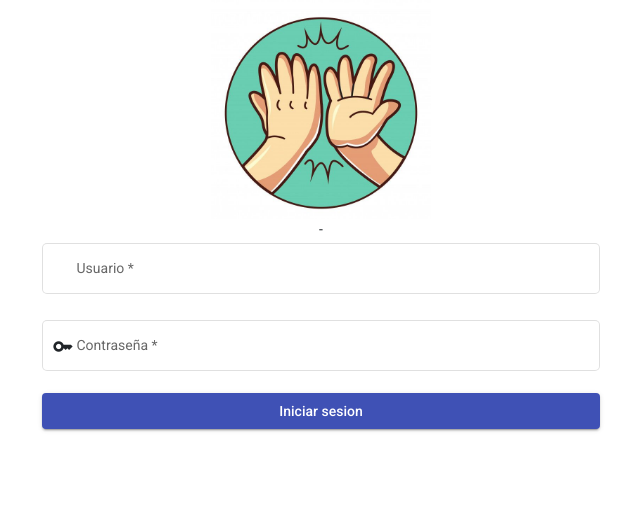
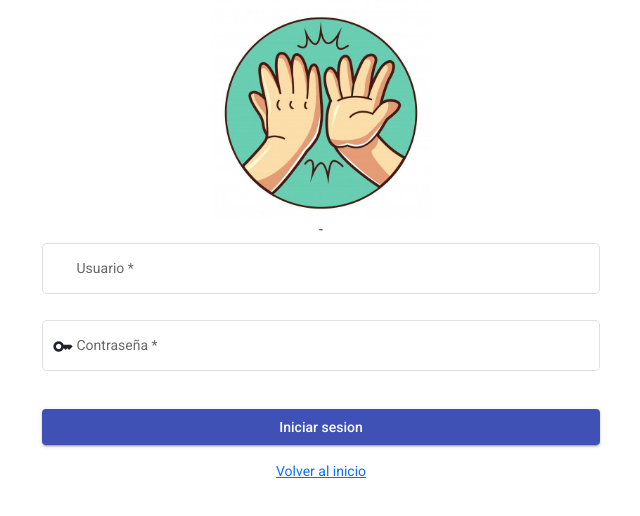
Before and after one commit to RafaFil/obligatorio_base_de_datos_II, an Angular app in the folder frontend/: page /login in a window 1280 px wide. Shown: the top 516 px of the page, without its empty margins (319-959 px from the left). Built offline with nearby package versions, Linux system fonts and the light colour scheme.

Commit message:
landing now redirects

```diff
--- a/frontend/src/app/modules/pages/landing/components/login-form/login-form.component.html
+++ b/frontend/src/app/modules/pages/landing/components/login-form/login-form.component.html
@@ -12,4 +12,7 @@
     </mat-form-field>
 </form>
 
-<button mat-raised-button color="primary" class="w-100" (click)="getUser()">Iniciar sesion</button>
+<button mat-raised-button color="primary" class="w-100 mt-3 mb-3" (click)="getUser()">Iniciar sesion</button>
+<a routerLink="/">
+    <p class="text-center">Volver al inicio</p>
+</a>
--- a/frontend/src/app/modules/pages/landing/components/login-form/login-form.component.ts
+++ b/frontend/src/app/modules/pages/landing/components/login-form/login-form.component.ts
@@ -1,5 +1,6 @@
 import { Component, OnInit } from '@angular/core';
 import { FormBuilder, Validators } from '@angular/forms';
+import { Router } from '@angular/router';
 import { UserAuth } from 'src/app/modules/core/interfaces/userAuth';
 import { UserService } from 'src/app/modules/core/services/user.service';
 
@@ -12,7 +13,8 @@ export class LoginFormComponent implements OnInit {
 
   usuarioDO!: string | null;
 
-  constructor(private formBuilder : FormBuilder, private userService : UserService) { }
+  constructor(private formBuilder : FormBuilder, private userService : UserService,
+              private router : Router) { }
 
   ngOnInit(): void {
   }
@@ -43,13 +45,13 @@ export class LoginFormComponent implements OnInit {
             alert("Ups nuestros servidores en kazajistan han explotado, tome un video");
         }
 
-        //hacer el redirect al home del user
-        //tambien ver como meter el save el inspector y bla bla bla
+        else {
+          this.router.navigate(["/home"]);
+        }
       });
 
     }
 
-    //alert("faltan campos");
   }
 
 
--- a/frontend/src/app/modules/pages/landing/components/signup-form/signup-form.component.html
+++ b/frontend/src/app/modules/pages/landing/components/signup-form/signup-form.component.html
@@ -41,3 +41,6 @@
 (click)="registerUser()"
 disabled="{{signupForm.invalid}}"
 >Registrarse</button>
+<a routerLink="/">
+    <p class="text-center">Volver al inicio</p>
+</a>
--- a/frontend/src/app/modules/pages/landing/components/signup-form/signup-form.component.ts
+++ b/frontend/src/app/modules/pages/landing/components/signup-form/signup-form.component.ts
@@ -1,5 +1,6 @@
 import { Component, OnInit } from '@angular/core';
 import { FormBuilder, Validators } from '@angular/forms';
+import { Router } from '@angular/router';
 import { User } from 'src/app/modules/core/interfaces/user';
 import { UserService } from 'src/app/modules/core/services/user.service';
 
@@ -11,7 +12,8 @@ import { UserService } from 'src/app/modules/core/services/user.service';
 export class SignupFormComponent implements OnInit {
 
 
-  constructor(private formBuilder : FormBuilder, private userService : UserService) { }
+  constructor(private formBuilder : FormBuilder, private userService : UserService,
+              private router : Router) { }
 
   ngOnInit(): void {
   }
@@ -63,7 +65,7 @@ export class SignupFormComponent implements OnInit {
       .subscribe( res => {
         if (res.success) {
           alert("Se ha registrado correctamente.")
-          return;
+          this.router.navigate(["/home"]);
         }
         alert("algo ha salido mal")
         return;
```
